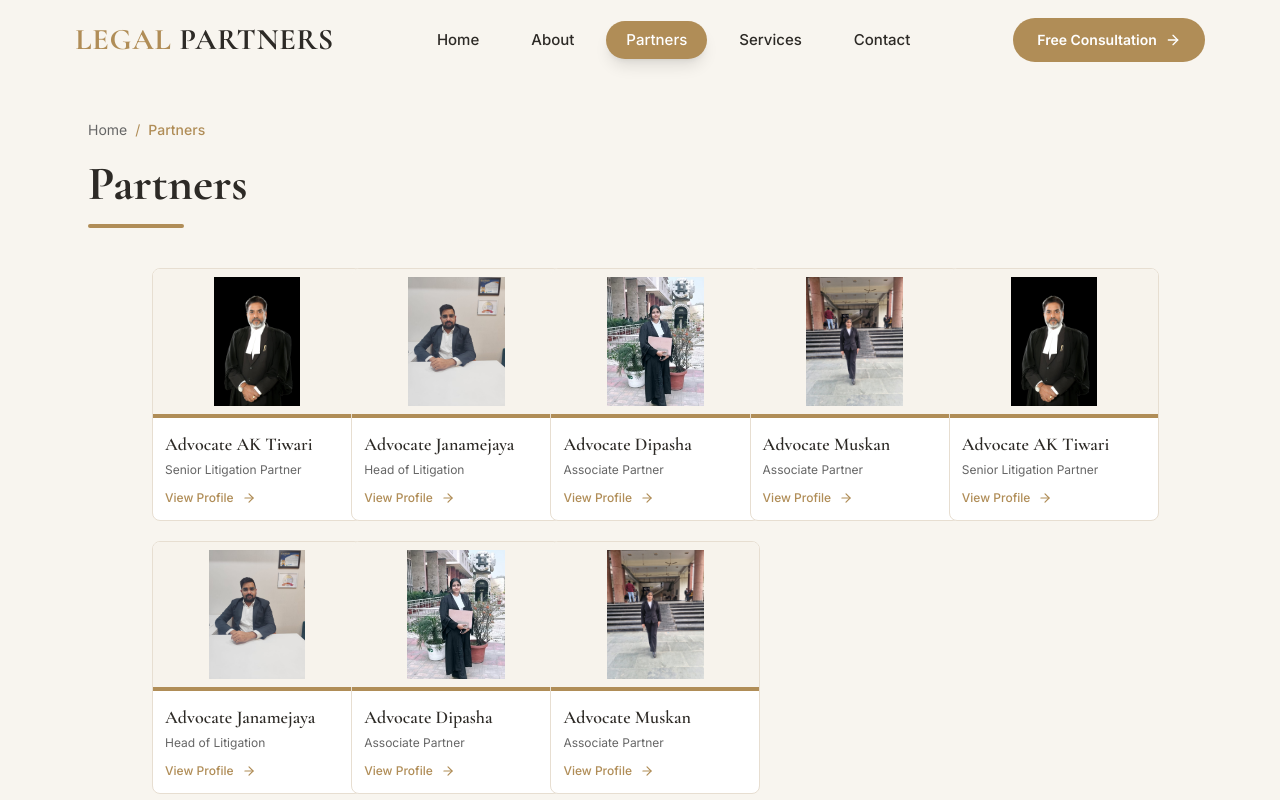
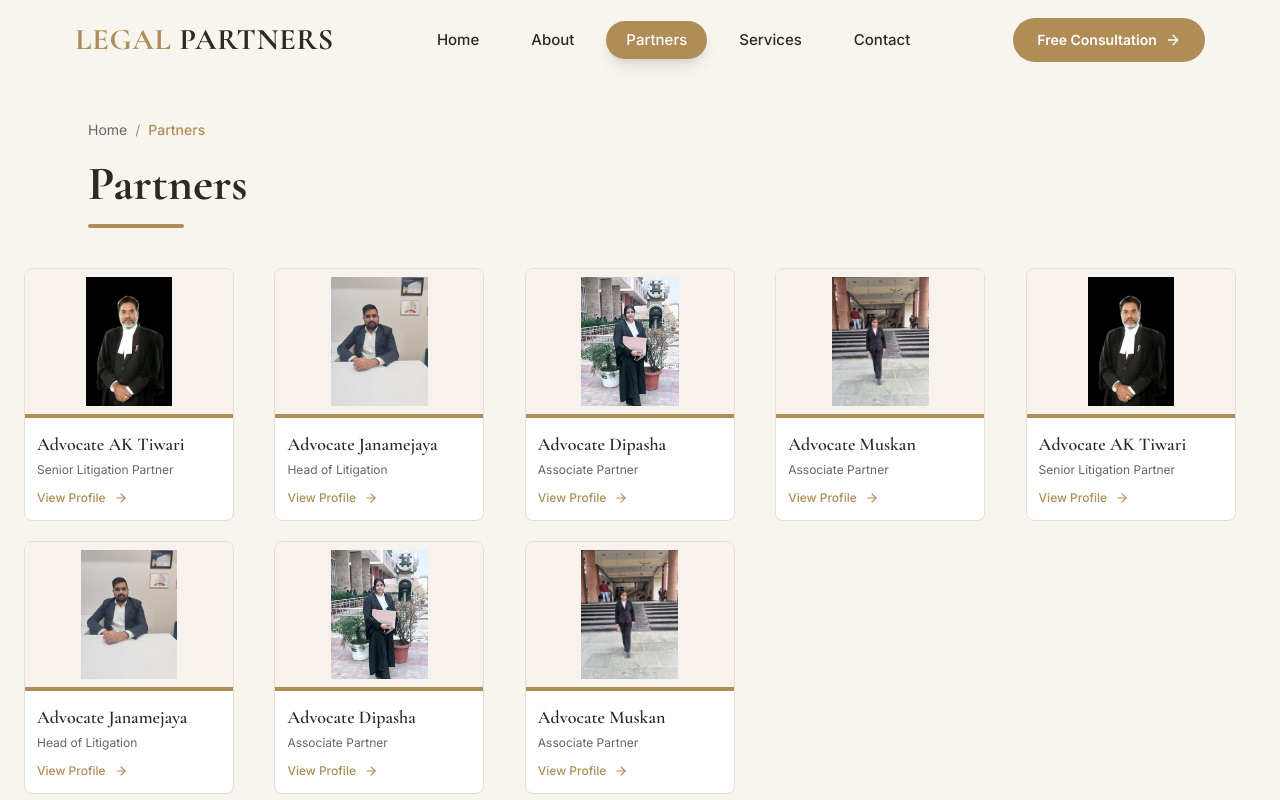
Before and after one commit to nitishbainslaa/lp-law-india, a Next.js app: page /partner in a window 1280 px wide. Shown: the top 800 px of the page. Built offline with nearby package versions, Linux system fonts and the light colour scheme.

Commit message:
Update page.tsx

```diff
--- a/src/app/partner/page.tsx
+++ b/src/app/partner/page.tsx
@@ -95,7 +95,7 @@
         {/* Partners */}
 
 <section className="pb-12">
-  <div className="mx-auto max-w-5xl px-6">
+  <div className="mx-auto max-w-7xl px-6">
 
     <div className="grid justify-center gap-5 sm:grid-cols-2 md:grid-cols-3 lg:grid-cols-5">
 
@@ -113,7 +113,7 @@
               src={partner.image}
               alt={partner.name}
               fill
-              sizes="210px"
+              sizes="250px"
               className="object-contain p-2 transition duration-700 group-hover:scale-105"
             />
 
```
